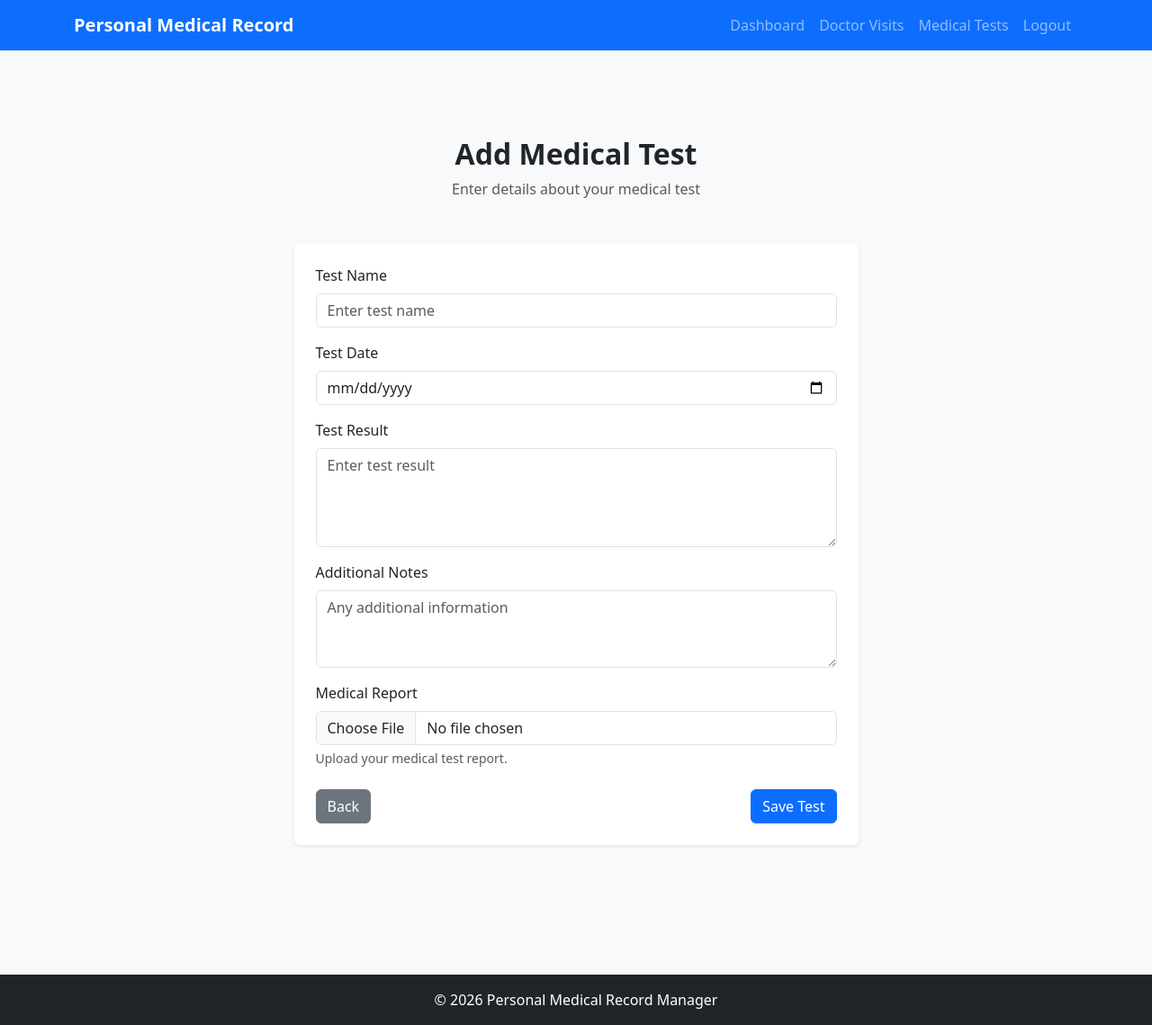
After one commit to KevinMonachan/PersonalMedicalRecordManager, a Django app: page /medicaltests/medicaltestfill in a window 1280 px wide. The commit adds this page. Shown: the whole page at 90% size. Run offline with Django 5.2, Linux system fonts and the light colour scheme.

Commit message:
connect every html

```diff
--- a/DoctorVisits/views.py
+++ b/DoctorVisits/views.py
@@ -3,6 +3,6 @@ from django.http import HttpResponse
 
 # Create your views here.
 def doctorvisit_view(request):
-    return render(request,'doctorvisit/doctorvisit.html')
+    return render(request,'doctorvisit/doctorvisitview.html')
 def doctorvisitform_view(request):
     return render(request,'doctorvisit/doctorvisitform.html')
--- a/MedicalTests/urls.py
+++ b/MedicalTests/urls.py
@@ -1,5 +1,6 @@
 from django.urls import path
 from . import views
 urlpatterns = [
-    path('registration/',views.Registration,name='Registration')
+    path('medicaltestview',views.medicaltest_view,name ='medicaltestview'),
+    path('medicaltestfill',views.medicaltestfill_view,name = 'medicaltestfill')
 ]
--- a/MedicalTests/views.py
+++ b/MedicalTests/views.py
@@ -2,5 +2,7 @@ from django.shortcuts import render
 from django.http import HttpResponse
 
 # Create your views here.
-def Registration(request):
-    return render(request,'Testform.html')
+def medicaltest_view(request):
+    return render(request,'medicaltest/medicaltest.html')
+def medicaltestfill_view(request):
+    return render(request,'medicaltest/fill.html')
--- a/templates/Base.html
+++ b/templates/Base.html
@@ -42,7 +42,7 @@
                 <ul class="navbar-nav ms-auto">
 
                     <li class="nav-item">
-                        <a class="nav-link" href="#">Dashboard</a>
+                        <a href ="{% url 'dashboard' %}" class="nav-link" href="#">Dashboard</a>
                     </li>
 
                     <li class="nav-item">
@@ -50,7 +50,7 @@
                     </li>
 
                     <li class="nav-item">
-                        <a class="nav-link" href="#">Medical Tests</a>
+                        <a href = "{% url 'medicaltestview' %}" class="nav-link" href="#">Medical Tests</a>
                     </li>
 
                     <li class="nav-item">
--- /dev/null
+++ b/templates/medicaltest/fill.html
@@ -0,0 +1,150 @@
+{% extends 'Base.html' %}
+
+{% block title %}Add Medical Test{% endblock %}
+
+{% block content %}
+
+<div class="container py-5">
+
+    <!-- Page Heading -->
+    <div class="text-center mb-5">
+        <h2 class="fw-bold">Add Medical Test</h2>
+        <p class="text-muted">
+            Enter details about your medical test
+        </p>
+    </div>
+
+
+    <!-- Medical Test Form -->
+    <div class="row justify-content-center">
+
+        <div class="col-md-8 col-lg-7">
+
+            <div class="card shadow-sm border-0">
+
+                <div class="card-body p-4">
+
+                    <form method="POST"
+                          enctype="multipart/form-data">
+
+                        {% csrf_token %}
+
+
+                        <!-- Test Name -->
+                        <div class="mb-3">
+
+                            <label for="TestName"
+                                   class="form-label">
+                                Test Name
+                            </label>
+
+                            <input type="text"
+                                   class="form-control"
+                                   id="TestName"
+                                   name="TestName"
+                                   placeholder="Enter test name"
+                                   required>
+
+                        </div>
+
+
+                        <!-- Test Date -->
+                        <div class="mb-3">
+
+                            <label for="TestDate"
+                                   class="form-label">
+                                Test Date
+                            </label>
+
+                            <input type="date"
+                                   class="form-control"
+                                   id="TestDate"
+                                   name="TestDate"
+                                   required>
+
+                        </div>
+
+
+                        <!-- Result -->
+                        <div class="mb-3">
+
+                            <label for="Result"
+                                   class="form-label">
+                                Test Result
+                            </label>
+
+                            <textarea class="form-control"
+                                      id="Result"
+                                      name="Result"
+                                      rows="4"
+                                      placeholder="Enter test result"
+                                      required></textarea>
+
+                        </div>
+
+
+                        <!-- Notes -->
+                        <div class="mb-3">
+
+                            <label for="notes"
+                                   class="form-label">
+                                Additional Notes
+                            </label>
+
+                            <textarea class="form-control"
+                                      id="notes"
+                                      name="notes"
+                                      rows="3"
+                                      placeholder="Any additional information"></textarea>
+
+                        </div>
+
+
+                        <!-- Report -->
+                        <div class="mb-4">
+
+                            <label for="Report"
+                                   class="form-label">
+                                Medical Report
+                            </label>
+
+                            <input type="file"
+                                   class="form-control"
+                                   id="Report"
+                                   name="Report">
+
+                            <div class="form-text">
+                                Upload your medical test report.
+                            </div>
+
+                        </div>
+
+
+                        <!-- Buttons -->
+                        <div class="d-flex justify-content-between">
+
+                            <a href="{% url 'medicaltestview' %}"
+                               class="btn btn-secondary">
+                                Back
+                            </a>
+
+                            <button type="submit"
+                                    class="btn btn-primary">
+                                Save Test
+                            </button>
+
+                        </div>
+
+                    </form>
+
+                </div>
+
+            </div>
+
+        </div>
+
+    </div>
+
+</div>
+
+{% endblock %}
```
Also changed, not shown: MedicalTests/templates/index.html (added, +47 -0 lines), templates/doctorvisit/doctorvisitform.html (+73 -30 lines), templates/medicaltest/medicaltest.html (added, +109 -0 lines), db.sqlite3, templates/doctorvisit/doctorvisitview.html (renamed from templates/doctorvisit/doctorvisit.html).
